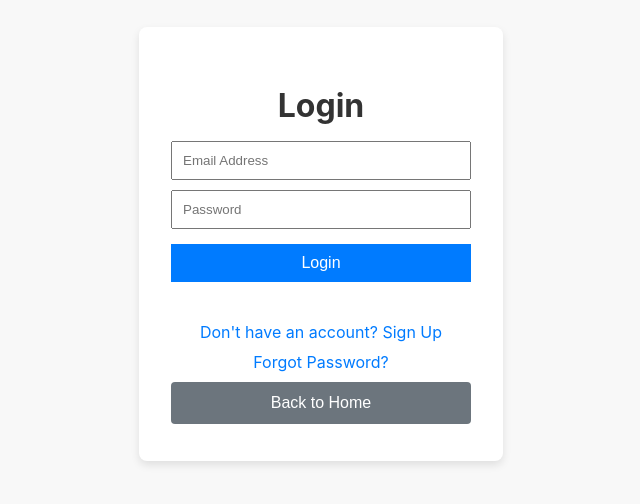
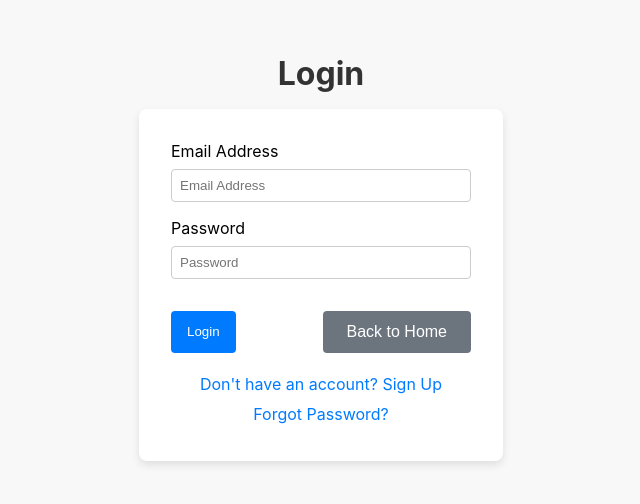
Before and after one commit to GuideNet/GuideNet, a React (Create React App) app in the folder client/: page /login in a window 1280 px wide. Shown: the part 156-660 px from the top of the page, without its empty margins (319-959 px from the left). Built offline with nearby package versions, Linux system fonts and the light colour scheme; no server answers.

Commit message:
change login page layout

```diff
--- a/client/src/components/Login.css
+++ b/client/src/components/Login.css
@@ -11,7 +11,6 @@
   font-size: 2rem;
   margin-bottom: 1rem;
   color: #333;
-  text-align: center;
 }
 
 .login-form {
@@ -24,40 +23,49 @@
   box-shadow: 0 4px 8px rgba(0, 0, 0, 0.1);
 }
 
+.form-group {
+  margin-bottom: 1rem;
+}
+
+.form-group label {
+  display: block;
+  margin-bottom: 0.5rem;
+}
+
 .login-input {
   width: 100%;
-  padding: 10px;
-  margin-bottom: 10px;
+  padding: 0.5rem;
+  border: 1px solid #ccc;
+  border-radius: 4px;
   box-sizing: border-box;
-  text-align: left;
 }
 
 .login-buttons {
   display: flex;
-  flex-direction: column;
-  align-items: center;
-  margin-bottom: 20px;
+  justify-content: space-between;
+  margin-top: 1rem;
 }
 
 .login-button,
 .home-button {
-  width: 100%;
-  padding: 10px;
-  margin: 5px 0;
+  padding: 0.5rem 1rem;
+  border: none;
+  border-radius: 4px;
+  cursor: pointer;
+}
+
+.login-button {
   background-color: #007bff;
   color: white;
-  border: none;
-  cursor: pointer;
-  font-size: 16px;
-}
-
-.login-button:hover {
-  background-color: #0056b3;
 }
 
 .home-button {
   background-color: #6c757d;
   color: white;
+}
+
+.login-button:hover {
+  background-color: #0056b3;
 }
 
 .home-button:hover {
@@ -82,7 +90,7 @@
   display: flex;
   flex-direction: column;
   align-items: center;
-  margin-top: 10px;
+  margin-top: 1rem;
 }
 
 .register-link,
--- a/client/src/components/Login.js
+++ b/client/src/components/Login.js
@@ -43,13 +43,15 @@ const Login = () => {
 
   return (
     <div className="login-container">
+      <h2 className="login-title">Login</h2>
       <form onSubmit={onSubmit} className="login-form">
-        <h2 className="login-title">Login</h2>
         {error && <div className="error-message">{error}</div>}
         {success && <div className="success-message">{success}</div>}
         <div className="form-group">
+          <label htmlFor="email">Email Address</label>
           <input
             type="email"
+            id="email"
             placeholder="Email Address"
             name="email"
             value={email}
@@ -59,8 +61,10 @@ const Login = () => {
           />
         </div>
         <div className="form-group">
+          <label htmlFor="password">Password</label>
           <input
             type="password"
+            id="password"
             placeholder="Password"
             name="password"
             value={password}
@@ -74,6 +78,11 @@ const Login = () => {
           <button type="submit" className="login-button">
             Login
           </button>
+          <Link to="/">
+            <button type="button" className="home-button">
+              Back to Home
+            </button>
+          </Link>
         </div>
         <div className="links-container">
           <Link to="/register" className="register-link">
@@ -83,11 +92,6 @@ const Login = () => {
             Forgot Password?
           </Link>
         </div>
-        <Link to="/">
-          <button type="button" className="home-button">
-            Back to Home
-          </button>
-        </Link>
       </form>
     </div>
   )
```
